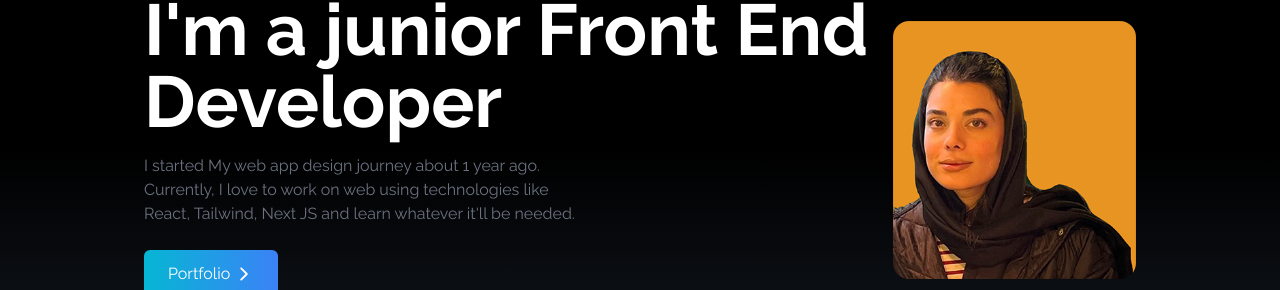
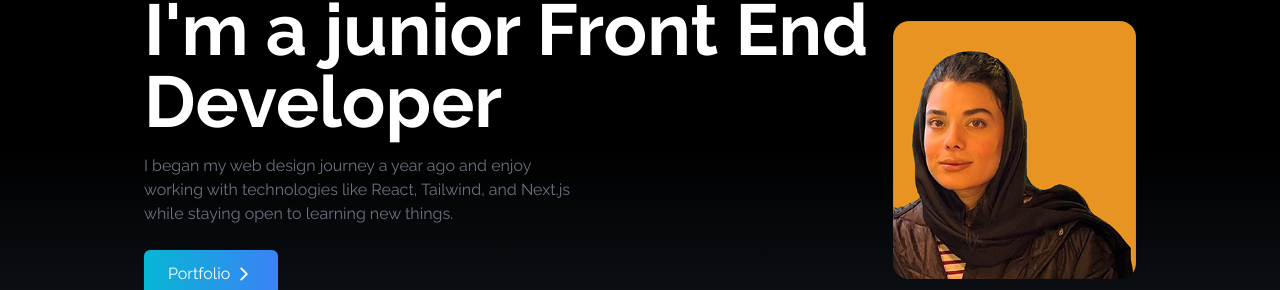
Before and after one commit to Honeynem/myblogandportfolio, a React (Vite) app in the folder vite-project/: page / in a window 1280 px wide. Shown: the part 250-540 px from the top of the page. Built offline with nearby package versions, Linux system fonts and the light colour scheme.

Commit message:
minor changes done

```diff
--- a/vite-project/src/components/Home.jsx
+++ b/vite-project/src/components/Home.jsx
@@ -9,9 +9,7 @@ const Home = () => {
      <div className='max-w-screen-lg mx-auto flex flex-col items-center justify-center h-full px-4 md:flex-row'>
         <div className='flex flex-col justify-center h-full'>
             <h2 className='text-4xl sm:text-7xl font-bold text-white'>I'm a junior Front End Developer</h2>
-            <p className='text-gray-500 py-4 max-w-md'>I started My web app design journey about 1 year ago.
-                Currently, I love to work on web using technologies like
-                React, Tailwind, Next JS and learn whatever it'll be needed.
+            <p className='text-gray-500 py-4 max-w-md'>I began my web design journey a year ago and enjoy working with technologies like React, Tailwind, and Next.js while staying open to learning new things.
             </p>
             <div>
                 <button className=' group text-white w-fit px-6 py-3 my-2 flex items-center rounded-md bg-gradient-to-r from-cyan-500 to-blue-500 cursor-pointer'>
```
